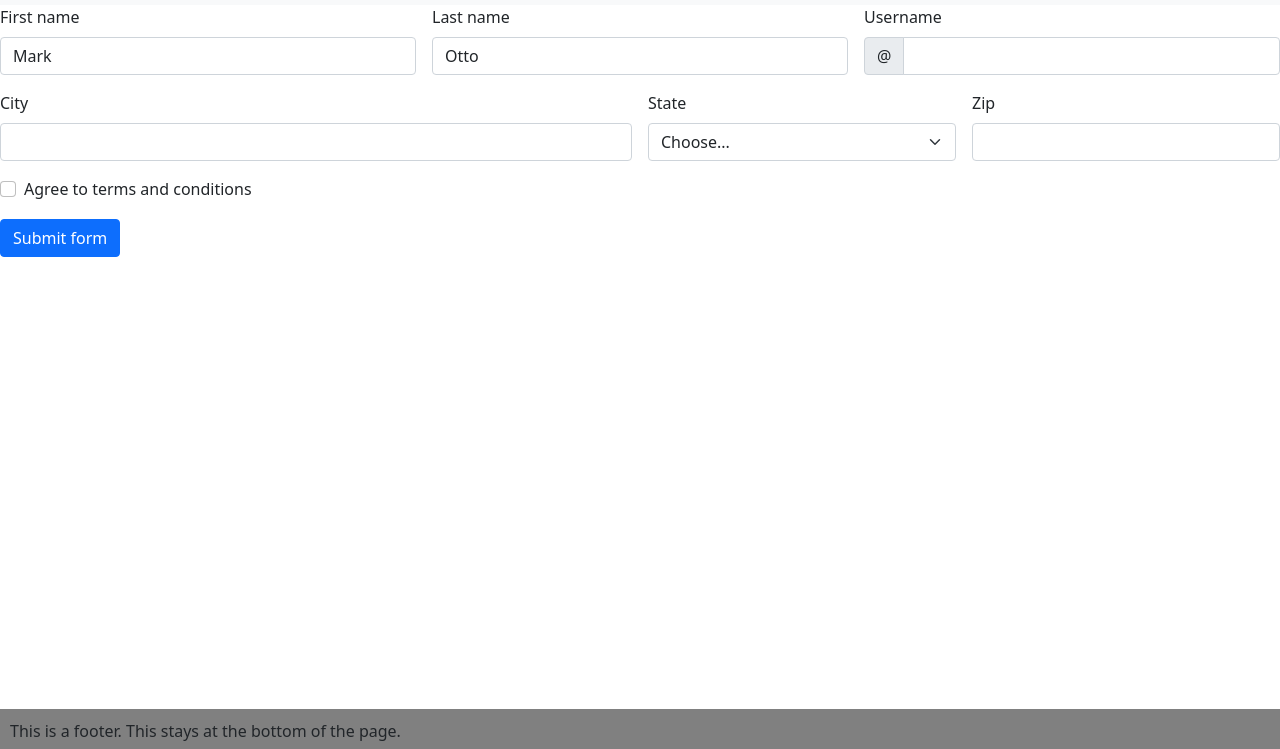
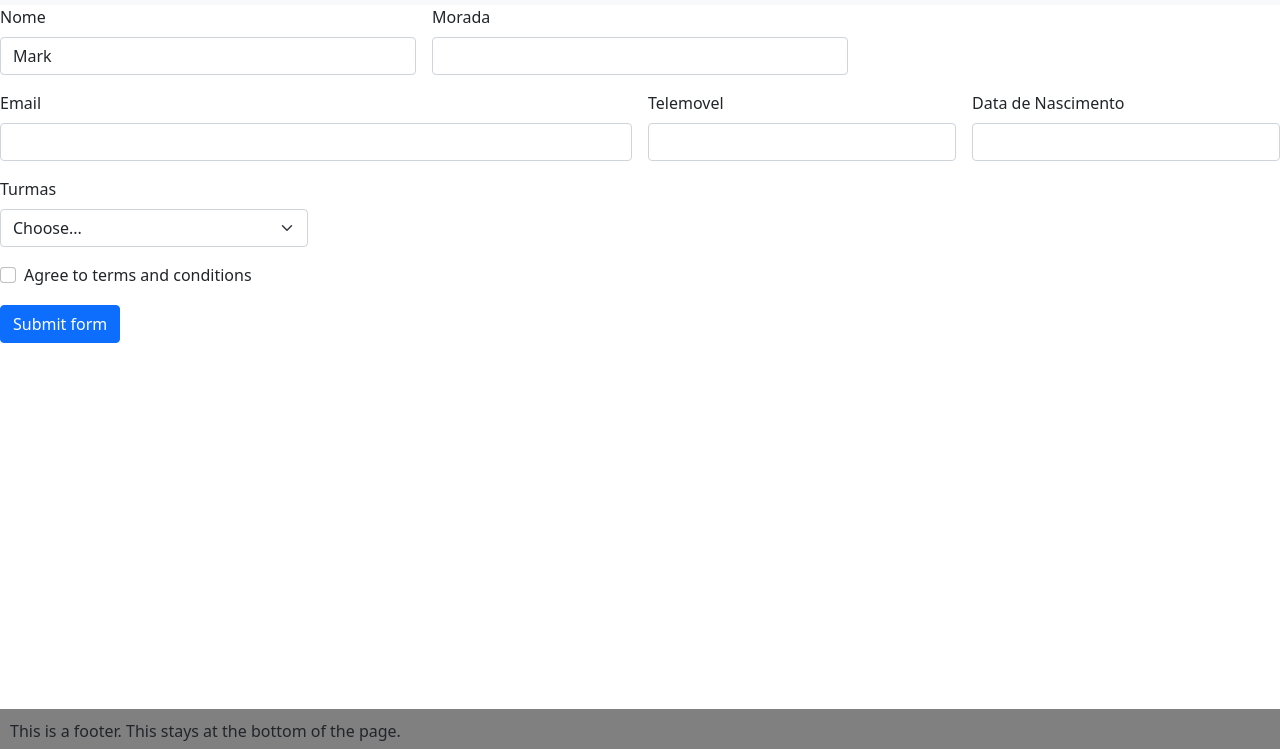
Before and after one commit to CLuisTIS/GesAlunos, a website: page public/inseriralunos.html in a window 1280 px wide. Shown: the part 51-800 px from the top of the page. Drawn offline with nearby package versions, Linux system fonts and the light colour scheme.

Commit message:
Páginas "concluidas" - em falta pequenos detalhes

```diff
--- a/public/inseriralunos.html
+++ b/public/inseriralunos.html
@@ -48,53 +48,60 @@
 
       <form class="row g-3 needs-validation" novalidate>
         <div class="col-md-4">
-          <label for="validationCustom01" class="form-label">First name</label>
+          <label for="validationCustom01" class="form-label">Nome</label>
           <input type="text" class="form-control" id="validationCustom01" value="Mark" required>
           <div class="valid-feedback">
             Looks good!
           </div>
         </div>
-        <div class="col-md-4">
-          <label for="validationCustom02" class="form-label">Last name</label>
-          <input type="text" class="form-control" id="validationCustom02" value="Otto" required>
-          <div class="valid-feedback">
-            Looks good!
-          </div>
+
         </div>
         <div class="col-md-4">
-          <label for="validationCustomUsername" class="form-label">Username</label>
-          <div class="input-group has-validation">
-            <span class="input-group-text" id="inputGroupPrepend">@</span>
+          <label for="validationCustomUsername" class="form-label">Morada</label>
+
             <input type="text" class="form-control" id="validationCustomUsername" aria-describedby="inputGroupPrepend" required>
             <div class="invalid-feedback">
-              Please choose a username.
+              Escreva a sua morada.
             </div>
           </div>
         </div>
         <div class="col-md-6">
-          <label for="validationCustom03" class="form-label">City</label>
-          <input type="text" class="form-control" id="validationCustom03" required>
+          <label for="validationCustom03" class="form-label">Email</label>
+          <input type="text" class="form-control" id="validationCustom02" required>
           <div class="invalid-feedback">
-            Please provide a valid city.
+            Escreva o seu email.
           </div>
         </div>
         <div class="col-md-3">
-          <label for="validationCustom04" class="form-label">State</label>
-          <select class="form-select" id="validationCustom04" required>
-            <option selected disabled value="">Choose...</option>
-            <option>...</option>
-          </select>
+          <label for="validationCustom04" class="form-label">Telemovel</label>
+          <input type="text" class="form-control" id="validationCustom03" required>
           <div class="invalid-feedback">
-            Please select a valid state.
+            Escreva o seu numero de telemovel.
           </div>
         </div>
         <div class="col-md-3">
-          <label for="validationCustom05" class="form-label">Zip</label>
-          <input type="text" class="form-control" id="validationCustom05" required>
+          <label for="validationCustom05" class="form-label">Data de Nascimento</label>
+          <input type="text" class="form-control" id="validationCustom04" required>
           <div class="invalid-feedback">
-            Please provide a valid zip.
+            Escreva a sua data de nascimento.
           </div>
         </div>
+        <div class="col-md-3">
+            <label for="validationCustom04" class="form-label">Turmas</label>
+            <select class="form-select" id="validationCustom05" required>
+              <option selected disabled value="">Choose...</option>
+              <option>TIS1 - Turma 1</option>
+              <option>TIS1 - Turma 2</option>
+              <option>TIGR1 - Turma 1</option>
+              <option>TIGR1 - Turma 2</option>
+              <option>TAA1 - Turma 1</option>
+              <option>TAA1 - Turma 2</option>
+
+            </select>
+            <div class="invalid-feedback">
+              Please select a valid state.
+            </div>
+          </div>
         <div class="col-12">
           <div class="form-check">
             <input class="form-check-input" type="checkbox" value="" id="invalidCheck" required>
@@ -109,6 +116,7 @@
         <div class="col-12">
           <button class="btn btn-primary" type="submit">Submit form</button>
         </div>
+        </div>
       </form>
 
       <div id="footer">This is a footer.
```
